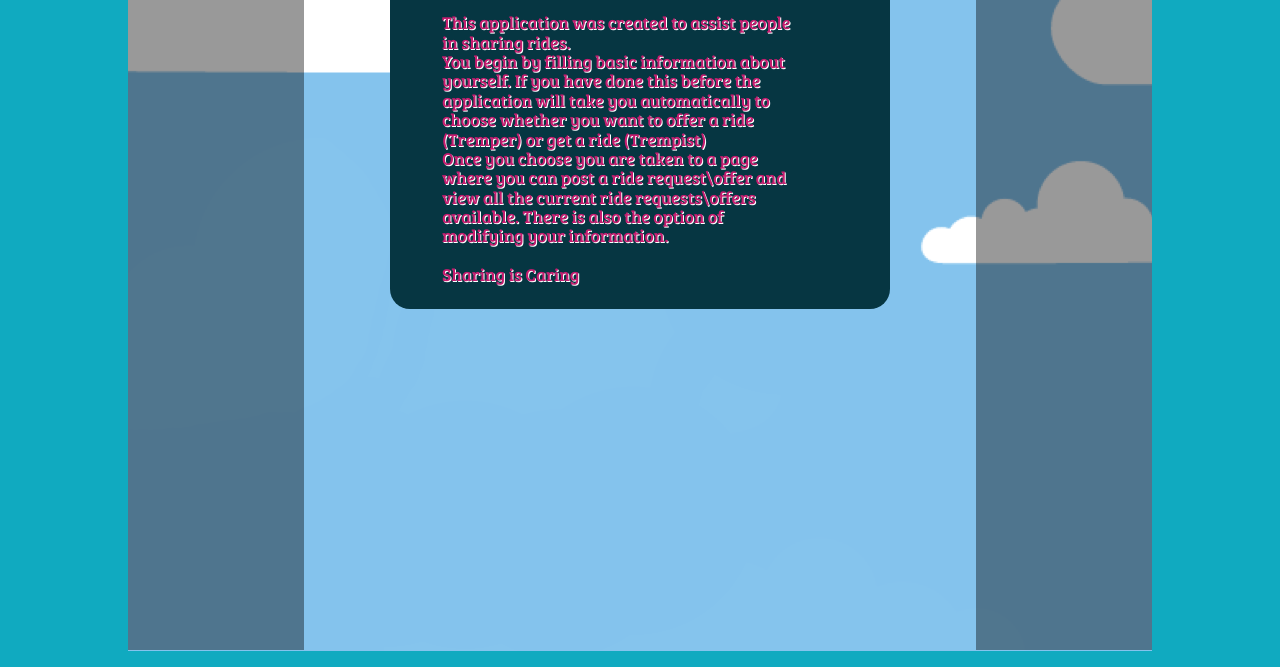
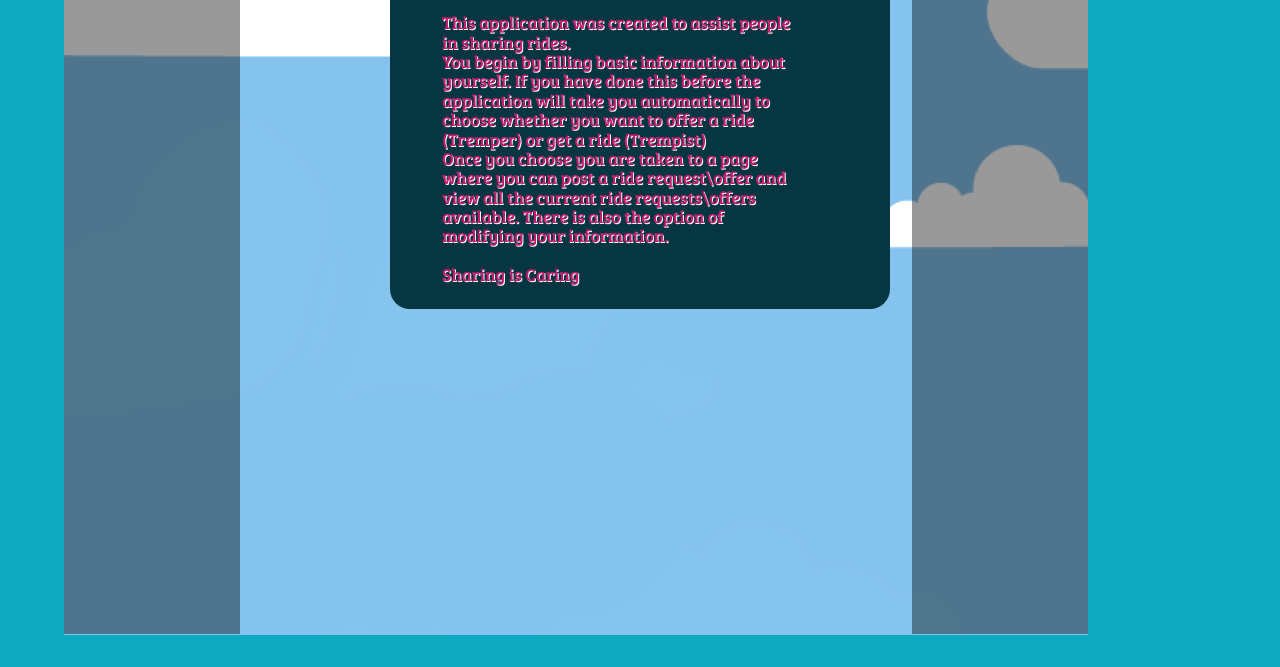
Before and after one commit to badudon/Tremper, a website: page help.html in a window 1280 px wide. Shown: the part 133-800 px from the top of the page. Drawn offline with Linux system fonts and the light colour scheme; a web font is replaced by a local one.

Commit message:
debuging

```diff
--- a/web/css/style.css
+++ b/web/css/style.css
@@ -74,7 +74,8 @@ article, aside, details, figcaption, figure, footer, header, hgroup, menu, nav,
 html {
   background-color: #10AAC0;
   background-image: url(../images/background.png);
-  background-position: center;
+  background-attachment: fixed;
+  background-position: 25% 0%;
   background-repeat: no-repeat;
   min-height: 100%;
   height: auto;
```
